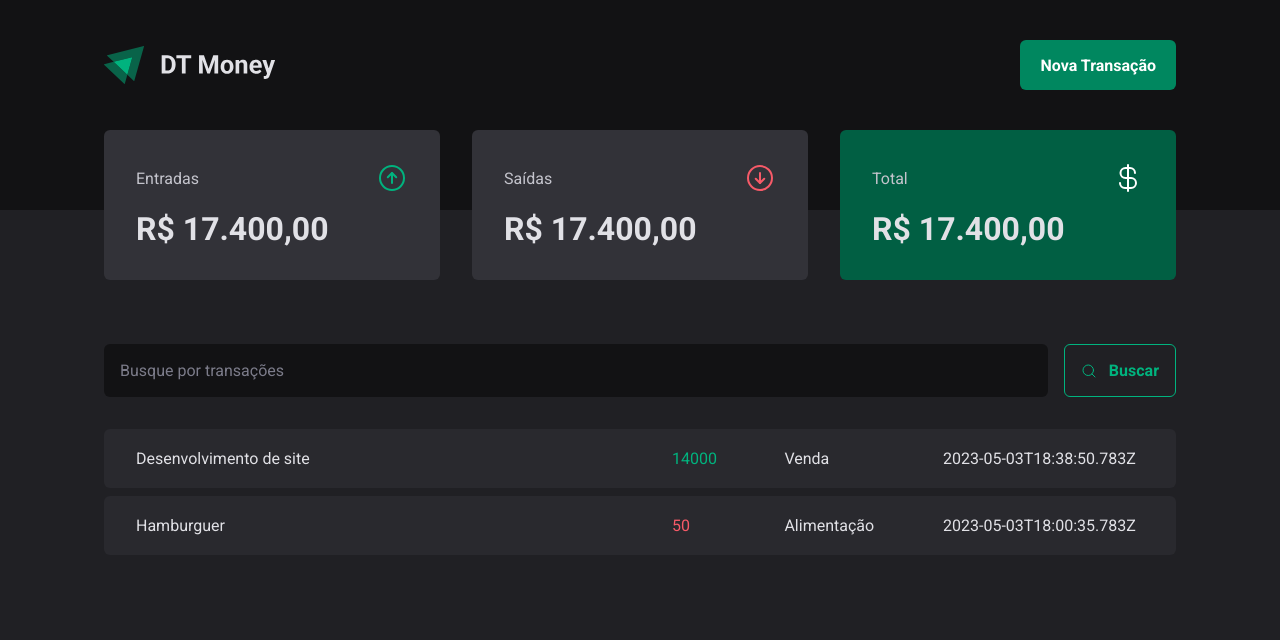
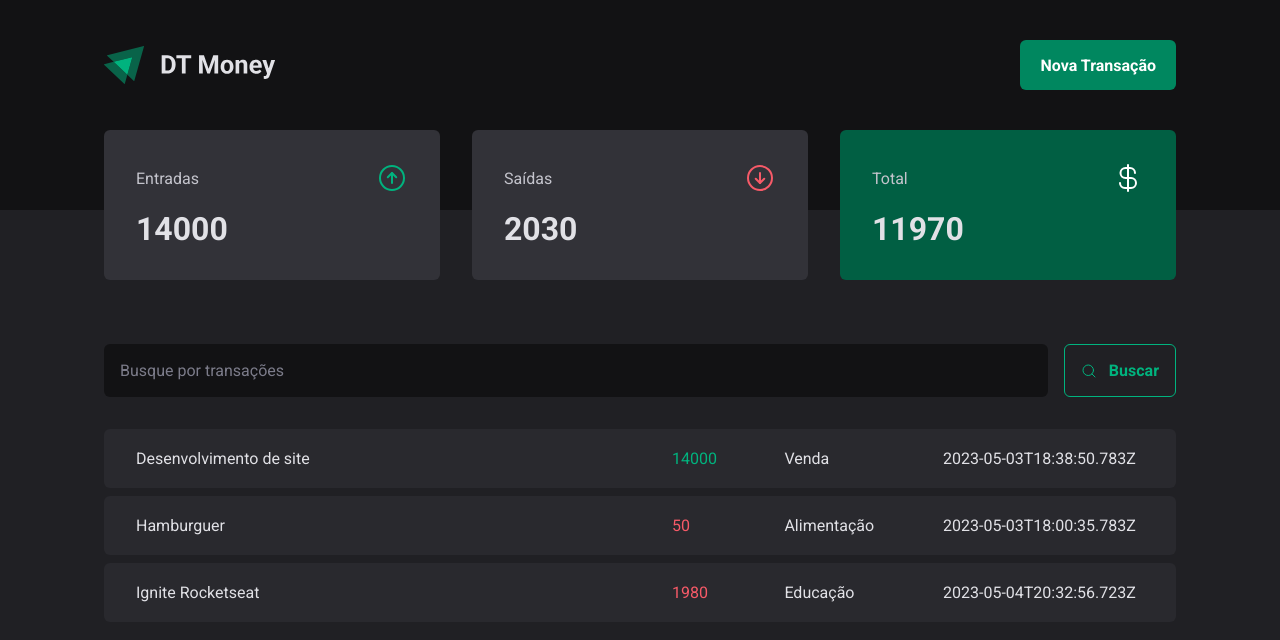
Before and after one commit to joaopedroaat/dt-money, a React (Vite) app: page / in a window 1280 px wide. Shown: the top 640 px of the page. Built offline with nearby package versions, Linux system fonts and the light colour scheme; data requests are answered from the project's data file.

Commit message:
Calculating transactions summary

```diff
--- a/server.json
+++ b/server.json
@@ -5,7 +5,7 @@
       "description": "Desenvolvimento de site",
       "type": "income",
       "category": "Venda",
-      "price": "14000",
+      "price": 14000,
       "createdAt": "2023-05-03T18:38:50.783Z"
     },
     {
@@ -13,8 +13,16 @@
       "description": "Hamburguer",
       "type": "outcome",
       "category": "Alimentação",
-      "price": "50",
+      "price": 50,
       "createdAt": "2023-05-03T18:00:35.783Z"
+    },
+    {
+      "id": 3,
+      "description": "Ignite Rocketseat",
+      "type": "outcome",
+      "category": "Educação",
+      "price": 1980,
+      "createdAt": "2023-05-04T20:32:56.723Z"
     }
   ]
 }
--- a/src/components/Summary/index.tsx
+++ b/src/components/Summary/index.tsx
@@ -1,8 +1,31 @@
 import { ArrowCircleDown, ArrowCircleUp, CurrencyDollar } from 'phosphor-react'
 import { SummaryCard, SummaryContainer } from './styles'
+import { useContext } from 'react'
+import { TransactionsContext } from '../../contexts/TransactionContext'
 
 export function Summary() {
-  // const { transactions } = useContext(TransactionsContext)
+  const { transactions } = useContext(TransactionsContext)
+
+  const summary = transactions.reduce(
+    (acc, transaction) => {
+      const price = transaction.price
+
+      if (transaction.type === 'income') {
+        acc.income += price
+        acc.total += price
+      } else {
+        acc.outcome += price
+        acc.total -= price
+      }
+
+      return acc
+    },
+    {
+      income: 0,
+      outcome: 0,
+      total: 0,
+    },
+  )
 
   return (
     <SummaryContainer>
@@ -12,7 +35,7 @@ export function Summary() {
           <ArrowCircleUp size={32} color="#00b37e" />
         </header>
 
-        <strong>R$ 17.400,00</strong>
+        <strong>{summary.income}</strong>
       </SummaryCard>
       <SummaryCard>
         <header>
@@ -20,7 +43,7 @@ export function Summary() {
           <ArrowCircleDown size={32} color="#f75a68" />
         </header>
 
-        <strong>R$ 17.400,00</strong>
+        <strong>{summary.outcome}</strong>
       </SummaryCard>
       <SummaryCard variant="green">
         <header>
@@ -28,7 +51,7 @@ export function Summary() {
           <CurrencyDollar size={32} color="#fff" />
         </header>
 
-        <strong>R$ 17.400,00</strong>
+        <strong>{summary.total}</strong>
       </SummaryCard>
     </SummaryContainer>
   )
```
